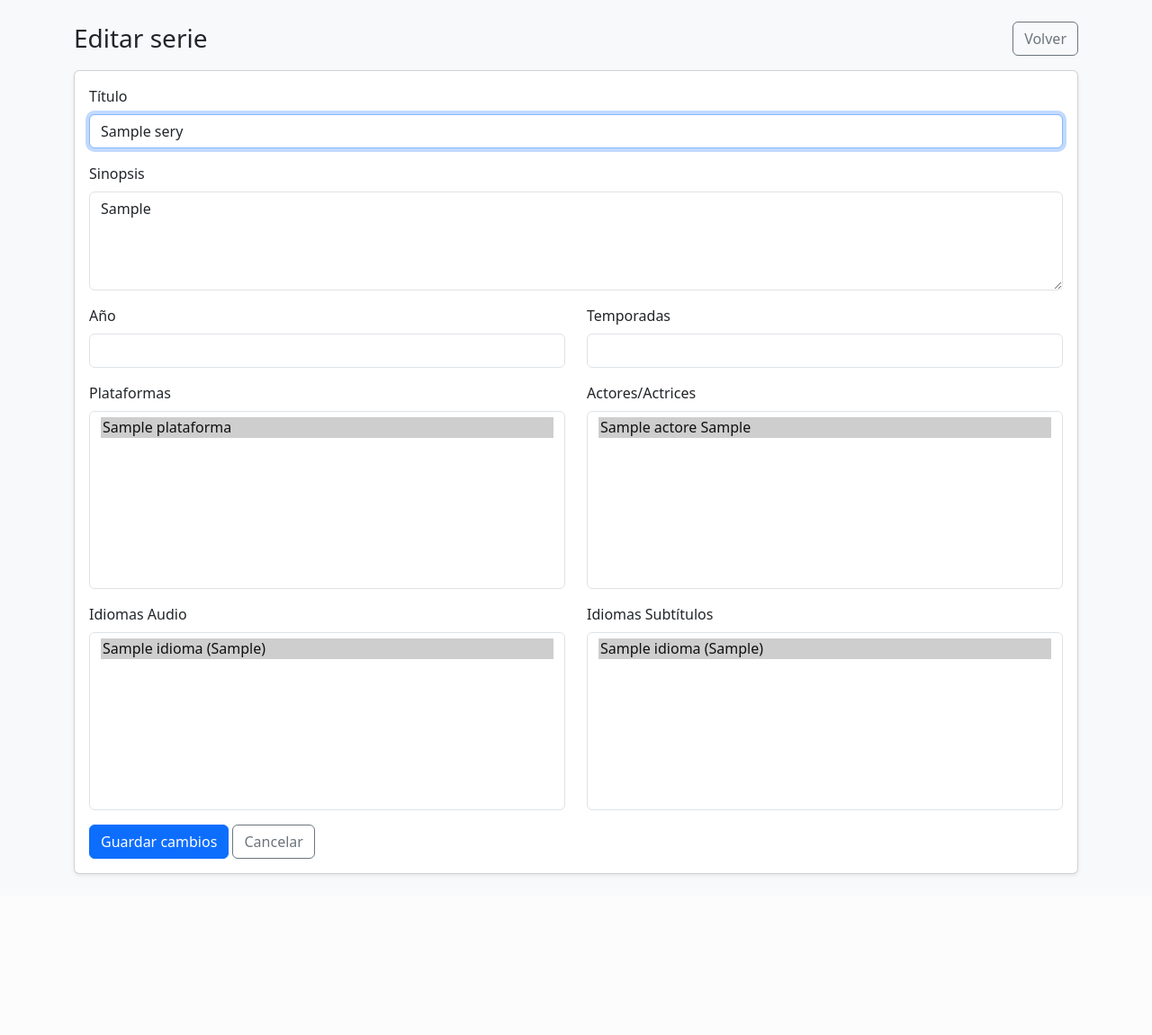
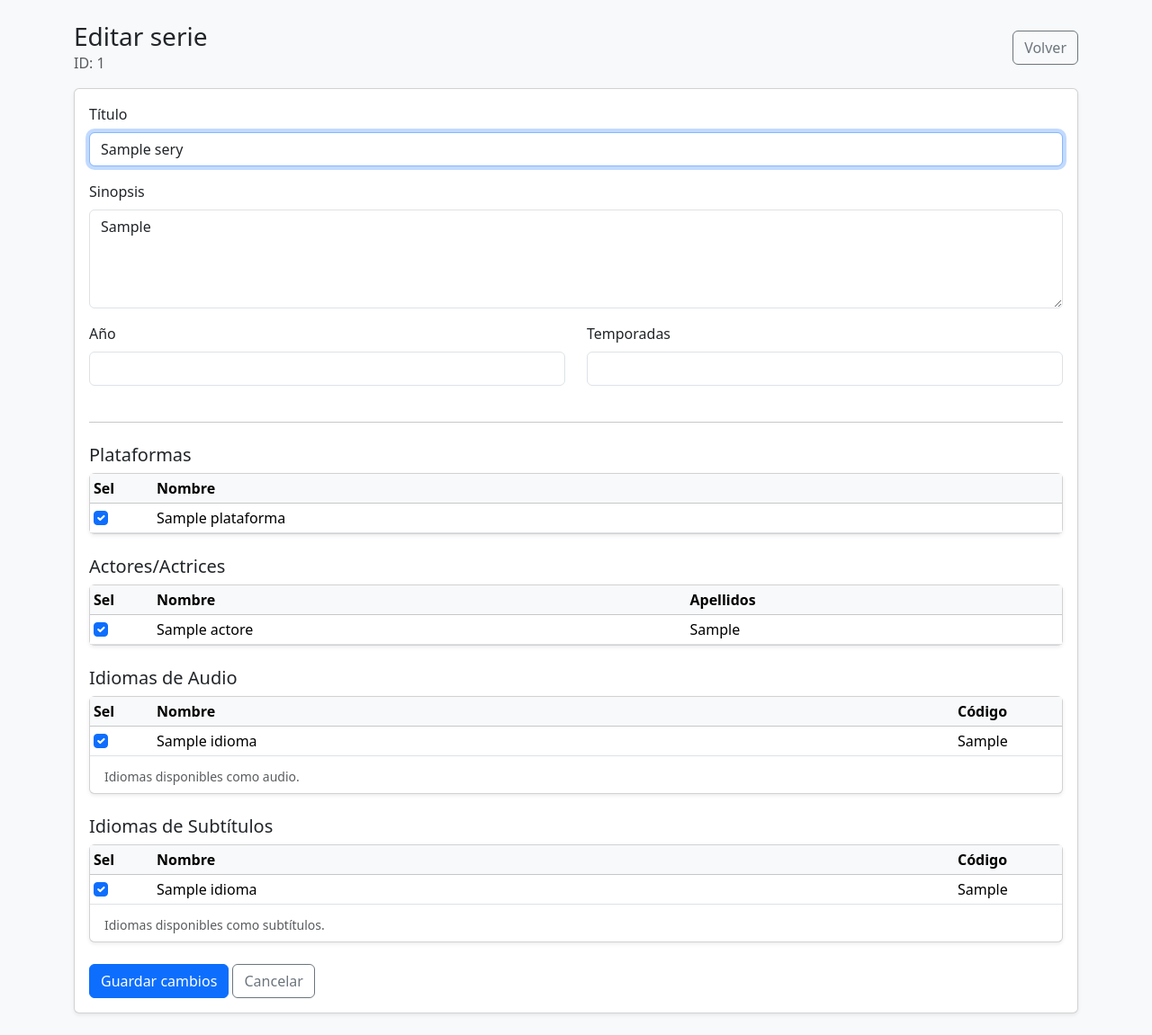
Before and after one commit to hferrer08/actividad1_backend, a PHP site: page /views/series/edit.php?id=1 in a window 1280 px wide. Shown: the part 56-1207 px from the top of the page at 90% size. Before the commit the page ends 1030 px from the top, so only its background shows below. Run offline with PHP 8.4, Linux system fonts and the light colour scheme; tables that the repository leaves empty or names only in its code hold one stand-in row (values such as "Sample post").

Commit message:
Se ajusta el multicheck con tablas y checks, para hacerlo más fácil a nivel de usuario

```diff
--- a/views/series/edit.php
+++ b/views/series/edit.php
@@ -11,34 +11,37 @@ $id = (int)$_GET["id"];
 $serie = $controller->getSerie($id);
 if (!$serie) die("❌ No existe la serie con ese id.");
 
-// catálogos
+// Catálogos (objetos)
 $plataformas = $controller->listPlataformas();
 $actores = $controller->listActores();
 $idiomas = $controller->listIdiomas();
 
-function selectedOpt(array $selected, int $id): string {
-    return in_array($id, $selected, true) ? "selected" : "";
+function isChecked(array $selectedIds, int $id): string {
+    return in_array($id, $selectedIds, true) ? "checked" : "";
 }
 
-// valores iniciales
+// Valores iniciales
 $titulo = $serie["titulo"];
 $sinopsis = $serie["sinopsis"] ?? "";
 $anio = $serie["anio"] ?? "";
 $temporadas = $serie["temporadas"] ?? "";
 
-// selected inicial desde BD
+// Seleccionados desde BD (precarga checks)
 $selectedPlataformas = $controller->getPlataformaIdsBySerie($id);
-$selectedActores = $controller->getActorIdsBySerie($id);
-$selectedAudio = $controller->getAudioIdiomaIdsBySerie($id);
-$selectedSub = $controller->getSubIdiomaIdsBySerie($id);
+$selectedActores     = $controller->getActorIdsBySerie($id);
+$selectedAudio       = $controller->getAudioIdiomaIdsBySerie($id);
+$selectedSub         = $controller->getSubIdiomaIdsBySerie($id);
 
+// POST update
 if (isset($_POST["serieId"]) && isset($_POST["titulo"])) {
     $pid = (int)$_POST["serieId"];
+
     $titulo = trim($_POST["titulo"]);
     $sinopsis = isset($_POST["sinopsis"]) ? trim($_POST["sinopsis"]) : "";
     $anio = isset($_POST["anio"]) ? trim($_POST["anio"]) : "";
     $temporadas = isset($_POST["temporadas"]) ? trim($_POST["temporadas"]) : "";
 
+    // arrays desde checkboxes
     $selectedPlataformas = isset($_POST["plataformas"]) ? array_map("intval", (array)$_POST["plataformas"]) : [];
     $selectedActores     = isset($_POST["actores"]) ? array_map("intval", (array)$_POST["actores"]) : [];
     $selectedAudio       = isset($_POST["idiomas_audio"]) ? array_map("intval", (array)$_POST["idiomas_audio"]) : [];
@@ -64,7 +67,7 @@ if (isset($_POST["serieId"]) && isset($_POST["titulo"])) {
             $mensaje = $ok ? "Serie modificada correctamente." : "No se pudo modificar la serie.";
             $tipo = $ok ? "success" : "danger";
 
-            // refrescar serie desde BD
+            // refrescar serie desde BD (por si cambió algo)
             $serie = $controller->getSerie($id);
         } catch (Throwable $e) {
             $mensaje = "Error al modificar: " . $e->getMessage();
@@ -80,6 +83,7 @@ require_once __DIR__ . "/../partials/header.php";
 <div class="d-flex justify-content-between align-items-center mb-3">
   <div>
     <h1 class="h3 mb-0">Editar serie</h1>
+    <div class="text-muted">ID: <?= (int)$id ?></div>
   </div>
   <a class="btn btn-outline-secondary" href="list.php">Volver</a>
 </div>
@@ -114,51 +118,125 @@ require_once __DIR__ . "/../partials/header.php";
         </div>
       </div>
 
-      <div class="row">
-        <div class="col-md-6 mb-3">
-          <label class="form-label">Plataformas</label>
-          <select class="form-select" name="plataformas[]" multiple size="8">
-            <?php foreach ($plataformas as $p): $pid = (int)$p->getId(); ?>
-              <option value="<?= $pid ?>" <?= selectedOpt($selectedPlataformas, $pid) ?>>
-                <?= htmlspecialchars($p->getNombre()) ?>
-              </option>
-            <?php endforeach; ?>
-          </select>
-        </div>
+      <hr class="my-4">
 
-        <div class="col-md-6 mb-3">
-          <label class="form-label">Actores/Actrices</label>
-          <select class="form-select" name="actores[]" multiple size="8">
-            <?php foreach ($actores as $a): $aid = (int)$a->getId(); ?>
-              <option value="<?= $aid ?>" <?= selectedOpt($selectedActores, $aid) ?>>
-                <?= htmlspecialchars(trim($a->getNombre() . " " . $a->getApellidos())) ?>
-              </option>
-            <?php endforeach; ?>
-          </select>
+      <!-- PLATAFORMAS -->
+      <h5 class="mb-2">Plataformas</h5>
+      <div class="card shadow-sm mb-4">
+        <div class="table-responsive">
+          <table class="table table-sm table-hover mb-0 align-middle">
+            <thead class="table-light">
+              <tr>
+                <th style="width:70px;">Sel</th>
+                <th>Nombre</th>
+              </tr>
+            </thead>
+            <tbody>
+              <?php foreach ($plataformas as $p): $pid = (int)$p->getId(); ?>
+                <tr>
+                  <td>
+                    <input class="form-check-input" type="checkbox"
+                           name="plataformas[]" value="<?= $pid ?>"
+                           <?= isChecked($selectedPlataformas, $pid) ?>>
+                  </td>
+                  <td><?= htmlspecialchars($p->getNombre()) ?></td>
+                </tr>
+              <?php endforeach; ?>
+            </tbody>
+          </table>
         </div>
       </div>
 
-      <div class="row">
-        <div class="col-md-6 mb-3">
-          <label class="form-label">Idiomas Audio</label>
-          <select class="form-select" name="idiomas_audio[]" multiple size="8">
-            <?php foreach ($idiomas as $i): $iid = (int)$i->getId(); ?>
-              <option value="<?= $iid ?>" <?= selectedOpt($selectedAudio, $iid) ?>>
-                <?= htmlspecialchars($i->getNombre() . " (" . $i->getCodigo() . ")") ?>
-              </option>
-            <?php endforeach; ?>
-          </select>
+      <!-- ACTORES -->
+      <h5 class="mb-2">Actores/Actrices</h5>
+      <div class="card shadow-sm mb-4">
+        <div class="table-responsive">
+          <table class="table table-sm table-hover mb-0 align-middle">
+            <thead class="table-light">
+              <tr>
+                <th style="width:70px;">Sel</th>
+                <th>Nombre</th>
+                <th>Apellidos</th>
+              </tr>
+            </thead>
+            <tbody>
+              <?php foreach ($actores as $a): $aid = (int)$a->getId(); ?>
+                <tr>
+                  <td>
+                    <input class="form-check-input" type="checkbox"
+                           name="actores[]" value="<?= $aid ?>"
+                           <?= isChecked($selectedActores, $aid) ?>>
+                  </td>
+                  <td><?= htmlspecialchars($a->getNombre()) ?></td>
+                  <td><?= htmlspecialchars($a->getApellidos()) ?></td>
+                </tr>
+              <?php endforeach; ?>
+            </tbody>
+          </table>
         </div>
+      </div>
 
-        <div class="col-md-6 mb-3">
-          <label class="form-label">Idiomas Subtítulos</label>
-          <select class="form-select" name="idiomas_sub[]" multiple size="8">
-            <?php foreach ($idiomas as $i): $iid = (int)$i->getId(); ?>
-              <option value="<?= $iid ?>" <?= selectedOpt($selectedSub, $iid) ?>>
-                <?= htmlspecialchars($i->getNombre() . " (" . $i->getCodigo() . ")") ?>
-              </option>
-            <?php endforeach; ?>
-          </select>
+      <!-- IDIOMAS AUDIO -->
+      <h5 class="mb-2">Idiomas de Audio</h5>
+      <div class="card shadow-sm mb-4">
+        <div class="table-responsive">
+          <table class="table table-sm table-hover mb-0 align-middle">
+            <thead class="table-light">
+              <tr>
+                <th style="width:70px;">Sel</th>
+                <th>Nombre</th>
+                <th style="width:120px;">Código</th>
+              </tr>
+            </thead>
+            <tbody>
+              <?php foreach ($idiomas as $i): $iid = (int)$i->getId(); ?>
+                <tr>
+                  <td>
+                    <input class="form-check-input" type="checkbox"
+                           name="idiomas_audio[]" value="<?= $iid ?>"
+                           <?= isChecked($selectedAudio, $iid) ?>>
+                  </td>
+                  <td><?= htmlspecialchars($i->getNombre()) ?></td>
+                  <td><?= htmlspecialchars($i->getCodigo()) ?></td>
+                </tr>
+              <?php endforeach; ?>
+            </tbody>
+          </table>
+        </div>
+        <div class="card-body py-2">
+          <div class="form-text">Idiomas disponibles como audio.</div>
+        </div>
+      </div>
+
+      <!-- IDIOMAS SUB -->
+      <h5 class="mb-2">Idiomas de Subtítulos</h5>
+      <div class="card shadow-sm mb-4">
+        <div class="table-responsive">
+          <table class="table table-sm table-hover mb-0 align-middle">
+            <thead class="table-light">
+              <tr>
+                <th style="width:70px;">Sel</th>
+                <th>Nombre</th>
+                <th style="width:120px;">Código</th>
+              </tr>
+            </thead>
+            <tbody>
+              <?php foreach ($idiomas as $i): $iid = (int)$i->getId(); ?>
+                <tr>
+                  <td>
+                    <input class="form-check-input" type="checkbox"
+                           name="idiomas_sub[]" value="<?= $iid ?>"
+                           <?= isChecked($selectedSub, $iid) ?>>
+                  </td>
+                  <td><?= htmlspecialchars($i->getNombre()) ?></td>
+                  <td><?= htmlspecialchars($i->getCodigo()) ?></td>
+                </tr>
+              <?php endforeach; ?>
+            </tbody>
+          </table>
+        </div>
+        <div class="card-body py-2">
+          <div class="form-text">Idiomas disponibles como subtítulos.</div>
         </div>
       </div>
 
```
Also changed, not shown: views/series/create.php (+118 -42 lines).
